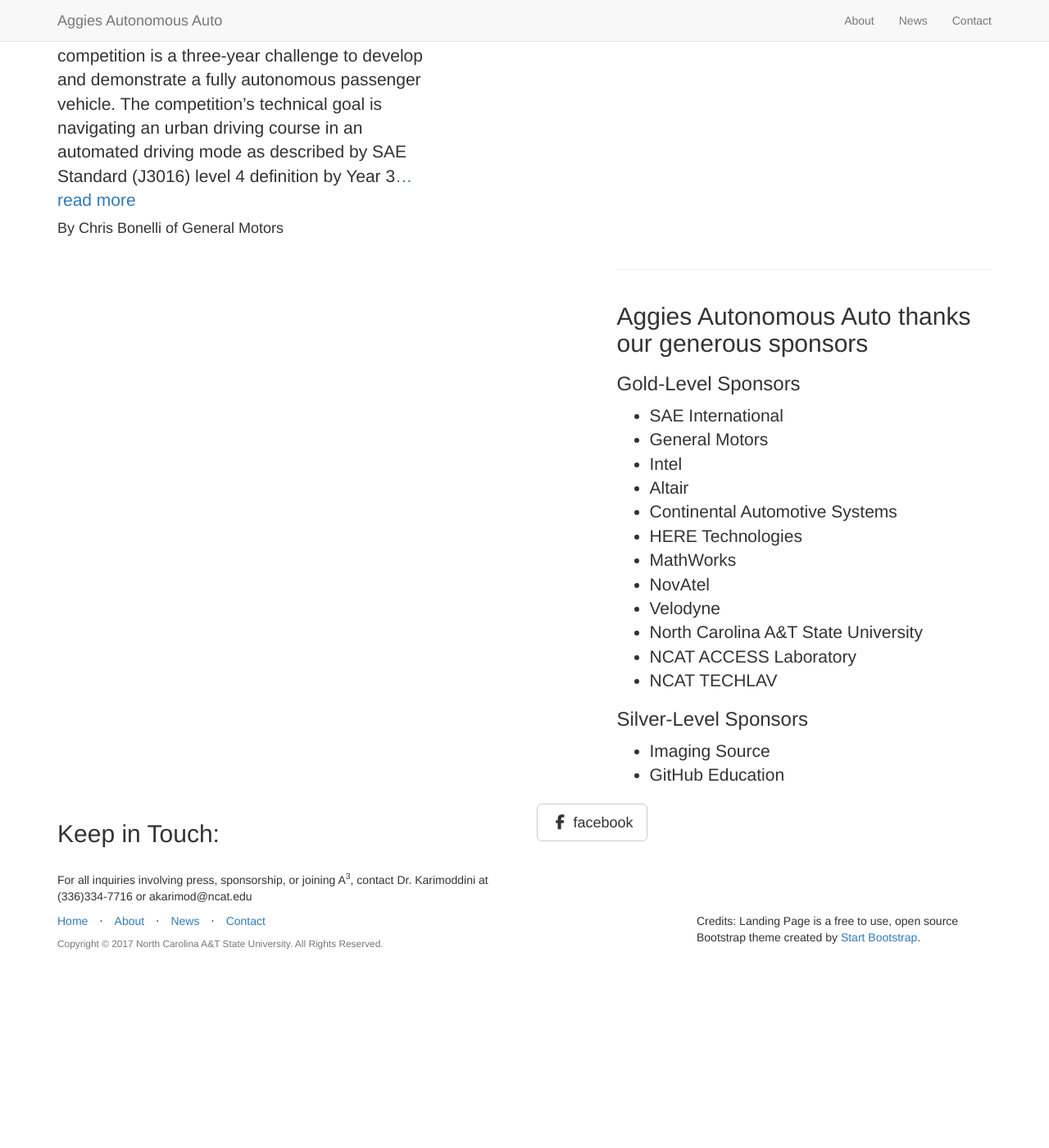
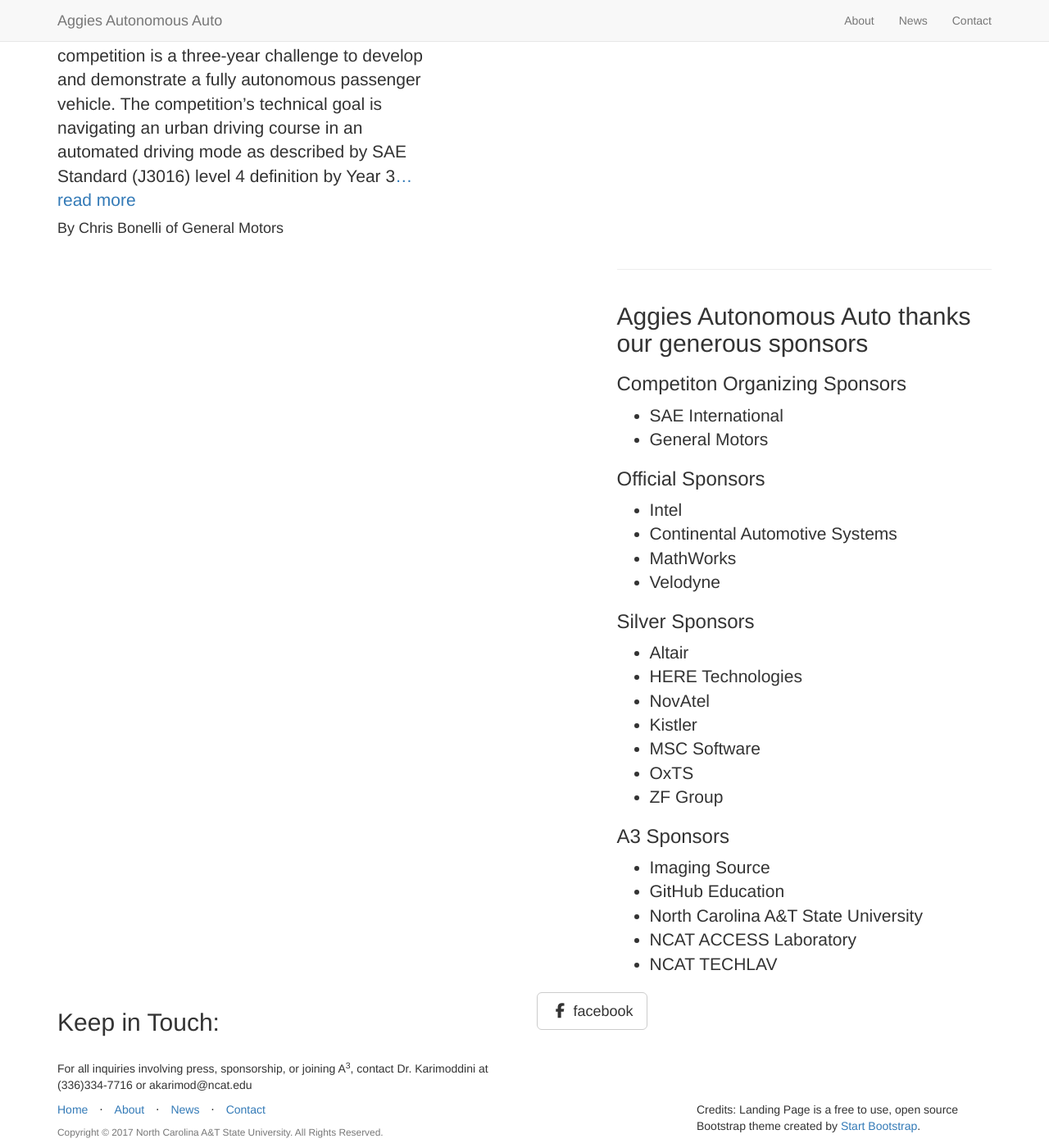
Before and after one commit to AggiesAutonomousAuto/AggiesAutonomousAuto.github.io, a Jekyll site: the page built from _posts/2017-11-06-news-4.markdown, in a window 1280 px wide and 1400 px high, scrolled down 1776 px. Shown: the whole window at 82% size. Built offline with Jekyll 4.4.1, drawn with Linux system fonts in a browser that asks for light colours; nearby versions of some CDN libraries; library files that are not in the unit come from our copies; before the commit the page ends 2946 px from its top, so only the background shows below that.

Commit message:
Add additional sponsorS

```diff
--- a/_posts/2017-11-06-news-4.markdown
+++ b/_posts/2017-11-06-news-4.markdown
@@ -5,20 +5,28 @@
 title: Aggies Autonomous Auto thanks our generous sponsors
 description: |
 ---
-### Gold-Level Sponsors
+### Competiton Organizing Sponsors
 - SAE International
 - General Motors
+
+### Official Sponsors
 - Intel
+- Continental Automotive Systems
+- MathWorks
+- Velodyne
+
+### Silver Sponsors
 - Altair
-- Continental Automotive Systems
 - HERE Technologies
-- MathWorks
 - NovAtel
-- Velodyne
+- Kistler
+- MSC Software
+- OxTS
+- ZF Group
+
+### A3 Sponsors
+- Imaging Source
+- GitHub Education
 - North Carolina A&T State University
 - NCAT ACCESS Laboratory
 - NCAT TECHLAV
-
-### Silver-Level Sponsors
-- Imaging Source
-- GitHub Education
```
